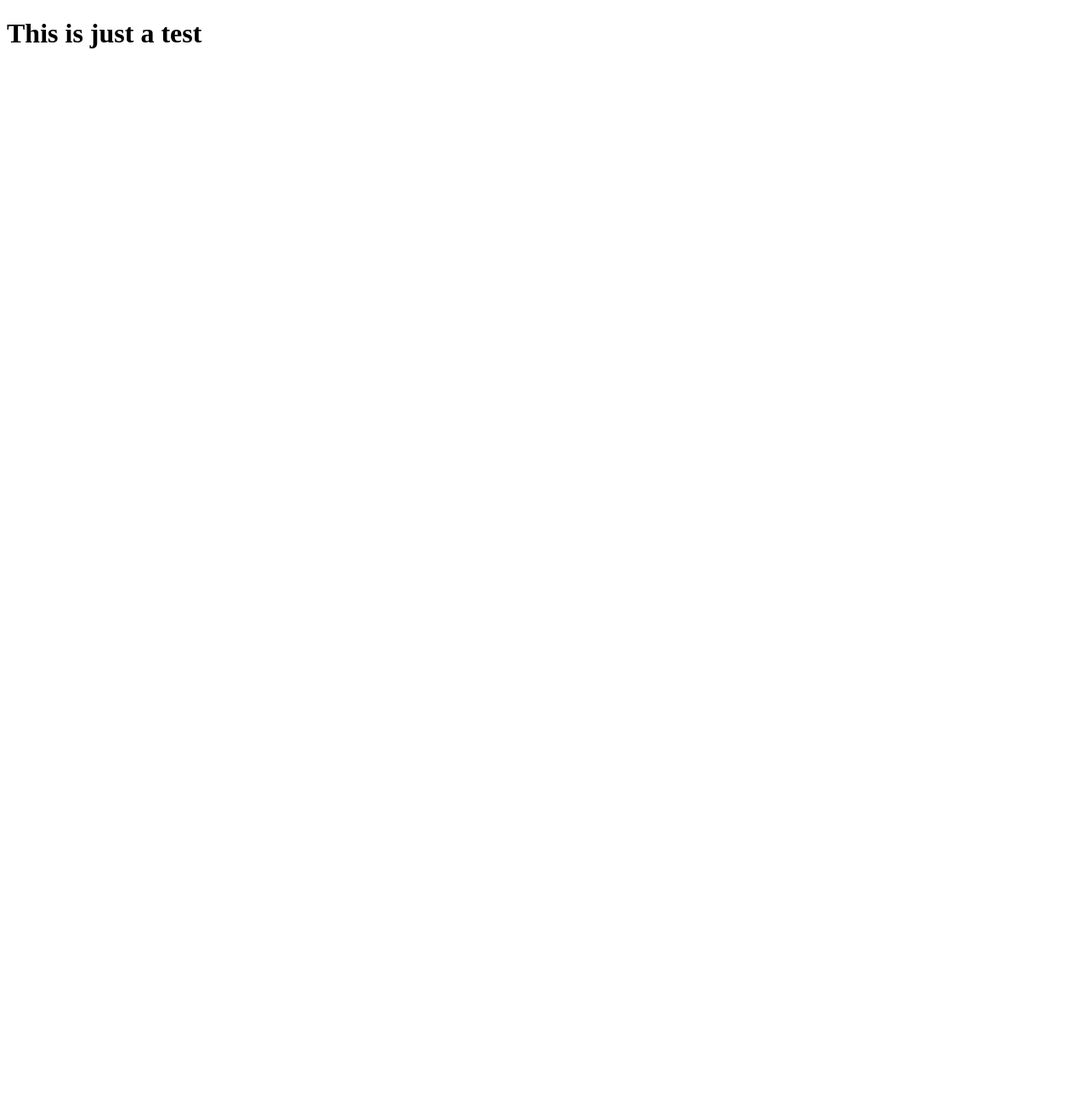
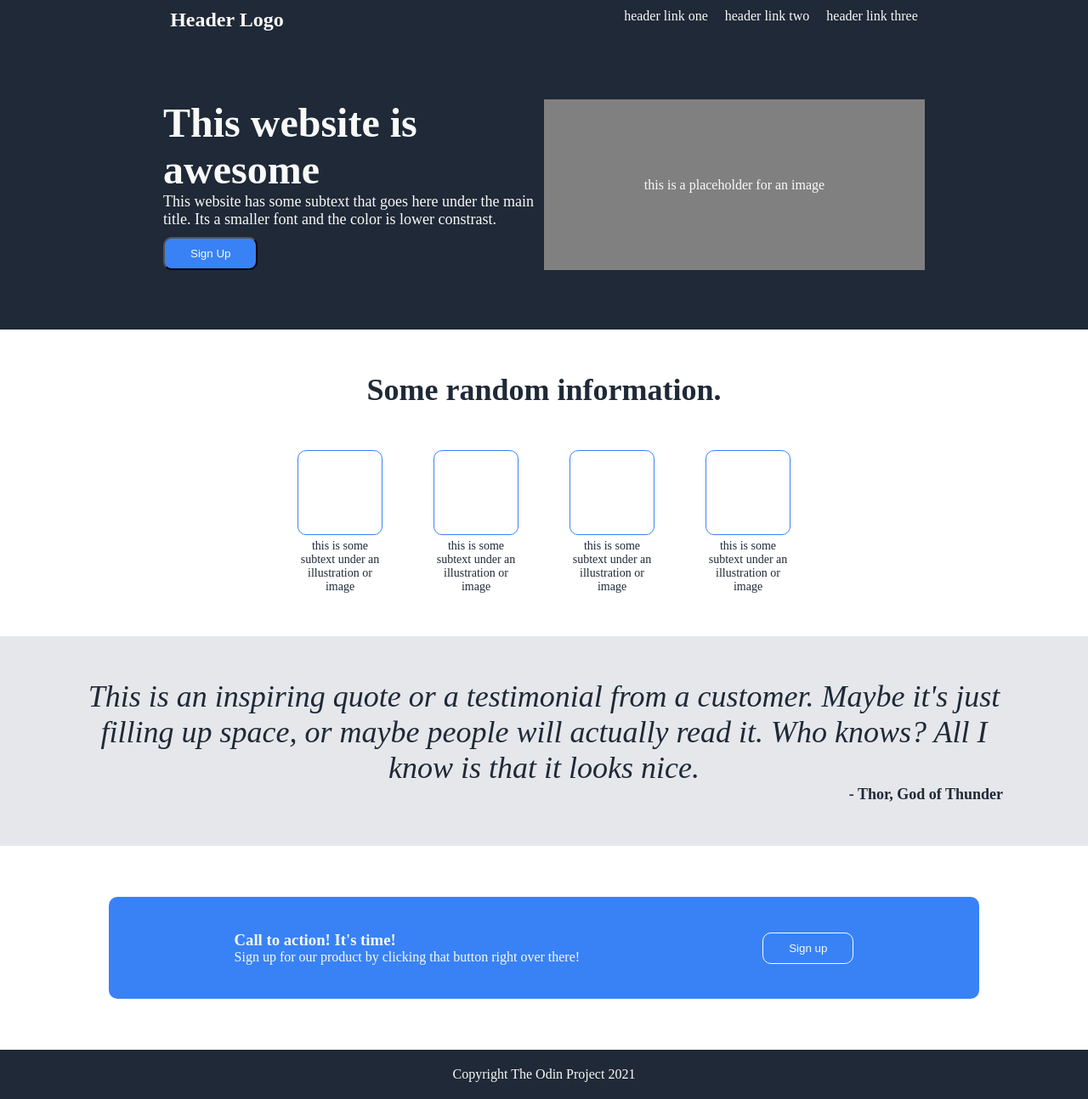
Before and after one commit to djcartwrightweb/top-landing-page, a plain HTML site: page index.html in a window 1280 px wide. Shown: the whole page at 85% size. Before the commit the page ends 800 px from the top, so only its background shows below. Drawn offline with Linux system fonts and the light colour scheme.

Commit message:
finish project

```diff
--- a/index.html
+++ b/index.html
@@ -4,8 +4,67 @@
     <meta charset="UTF-8">
     <meta name="viewport" content="width=device-width, initial-scale=1.0">
     <title>TOP - Landing Page Project</title>
+    <link rel="stylesheet" href="./styles.css">
 </head>
 <body>
-    <h1>This is just a test</h1>
+    <div id="header">
+        <nav>
+            <div id="logo">Header Logo</div>
+            <ul>
+                <li>header link one</li>
+                <li>header link two</li>
+                <li>header link three</li>
+            </ul>
+        </nav>
+        <div id="hero">
+            <div id="left-hero">
+                <h1>This website is awesome</h1>
+                <p>This website has some subtext that goes here under the main title.  Its a smaller font and the color is lower constrast.</p>
+                <button>Sign Up</button>
+            </div>
+            <div id="right-hero">
+                <p>this is a placeholder for an image</p>
+            </div>
+        </div>
+    </div>
+    <div id="content">
+        <h2>Some random information.</h2>
+        <div id="cards">
+            <div class="card">
+                <div></div>
+                <p>this is some subtext under an illustration or image</p>
+            </div>
+            <div class="card">
+                <div></div>
+                <p>this is some subtext under an illustration or image</p>
+            </div>
+            <div class="card">
+                <div></div>
+                <p>this is some subtext under an illustration or image</p>
+            </div>
+            <div class="card">
+                <div></div>
+                <p>this is some subtext under an illustration or image</p>
+            </div>
+        </div>
+        <div id="quote">
+            <div id="quote-text">This is an inspiring quote or a testimonial from a customer.  Maybe it's just filling up space, or maybe people will actually read it.  Who knows?  All I know is that it looks nice.</div>
+            <div id="quoter">
+                - Thor, God of Thunder
+            </div>
+        </div>
+        <div id="call-to-action">
+            <div id="left-call">
+                <h3>Call to action! It's time!</h3>
+                <p>Sign up for our product by clicking that button right over there!</p>
+            </div>
+            <div id="right-call">
+                <button>Sign up</button>
+            </div>
+        </div>
+    </div>
+    <footer>
+        <p>Copyright The Odin Project 2021</p>
+    </footer>
 </body>
 </html>
--- /dev/null
+++ b/styles.css
@@ -0,0 +1,171 @@
+* {
+	padding: 0;
+	margin: 0;
+	box-sizing: border-box;
+}
+
+:root {
+	--dark-blue: #1F2937;
+	--white: #F9FAF8;
+	--light-blue: #3882F6;
+	--gray: #E5E7EB;
+}
+
+body {
+	color: var(--white);
+}
+
+#header {
+	width: 100%;
+	background-color: var(--dark-blue);
+}
+
+#logo {
+	padding: 10px;
+	font-size: 24px;
+	font-weight: bold;
+}
+
+nav {
+	display: flex;
+	justify-content: space-around;
+}
+
+nav>ul {
+	display: flex;
+	justify-content: flex-start;
+	list-style: none;
+}
+
+nav>ul>li {
+	padding: 10px;
+}
+
+#hero {
+	margin: 70px auto 50px auto;
+	display: flex;
+	justify-content: center;
+	width: 70%;
+	padding-bottom: 70px;
+}
+
+#left-hero>h1 {
+	font-size: 48px;
+	font-weight: 900;
+}
+
+#left-hero>p {
+	font-size: 18px;
+}
+
+#left-hero>button {
+	background-color: var(--light-blue);
+	color: var(--white);
+	border-radius: 10px;
+	padding: 10px 30px;
+	margin-top: 10px;
+}
+
+#right-hero {
+	display: flex;
+	align-items: center;
+	justify-content: center;
+	background-color: gray;
+}
+
+#right-hero, #left-hero {
+	width: 50%;
+}
+
+#content {
+	text-align: center;
+}
+
+#content>h2 {
+	color: var(--dark-blue);
+	font-size: 36px;
+}
+
+#cards {
+	display: flex;
+	justify-content: center;
+	gap: 20px;
+}
+
+.card {
+	margin: 50px 20px;
+}
+
+.card>div {
+	width: 100px;
+	height: 100px;
+	border: 1.5px solid var(--light-blue);
+	border-radius: 10px;
+	margin: 0 auto;
+}
+
+.card>p {
+	padding-top: 5px;
+ 	width: 100px;
+ 	color: var(--dark-blue) !important;
+	font-size: 14px;
+}
+
+#quote {
+	background-color: var(--gray);
+	color: var(--dark-blue);
+	padding: 50px 100px;
+}
+
+#quote-text {
+	font-size: 36px;
+	font-style: italic;
+	font-weight: lighter;
+}
+
+#quoter {
+	text-align: end;
+	font-weight: bold;
+	font-size: 18px;
+}
+
+#call-to-action {
+	margin: 60px auto;
+	width: 80%;
+	display: flex;
+	justify-content: space-around;
+	background-color: var(--light-blue);
+	padding: 40px;
+	border-radius: 10px;
+}
+
+#left-call, #right-call {
+	background-color: var(--light-blue);
+}
+
+#left-call {
+	text-align: start;
+}
+
+#right-call {
+	display: flex;
+	justify-content: center;
+	align-items: center;
+}
+
+#right-call>button {
+	background-color: var(--light-blue);
+	border: 1px solid var(--white);
+	color: var(--white);
+	padding: 10px 30px;
+	border-radius: 10px;
+}
+
+footer {
+	width: 100%;
+	display: flex;
+	justify-content: center;
+	align-items: center;
+	background-color: var(--dark-blue);
+	padding: 20px;
+}
```
Also changed, not shown: 01.png (added), 02.png (added).
